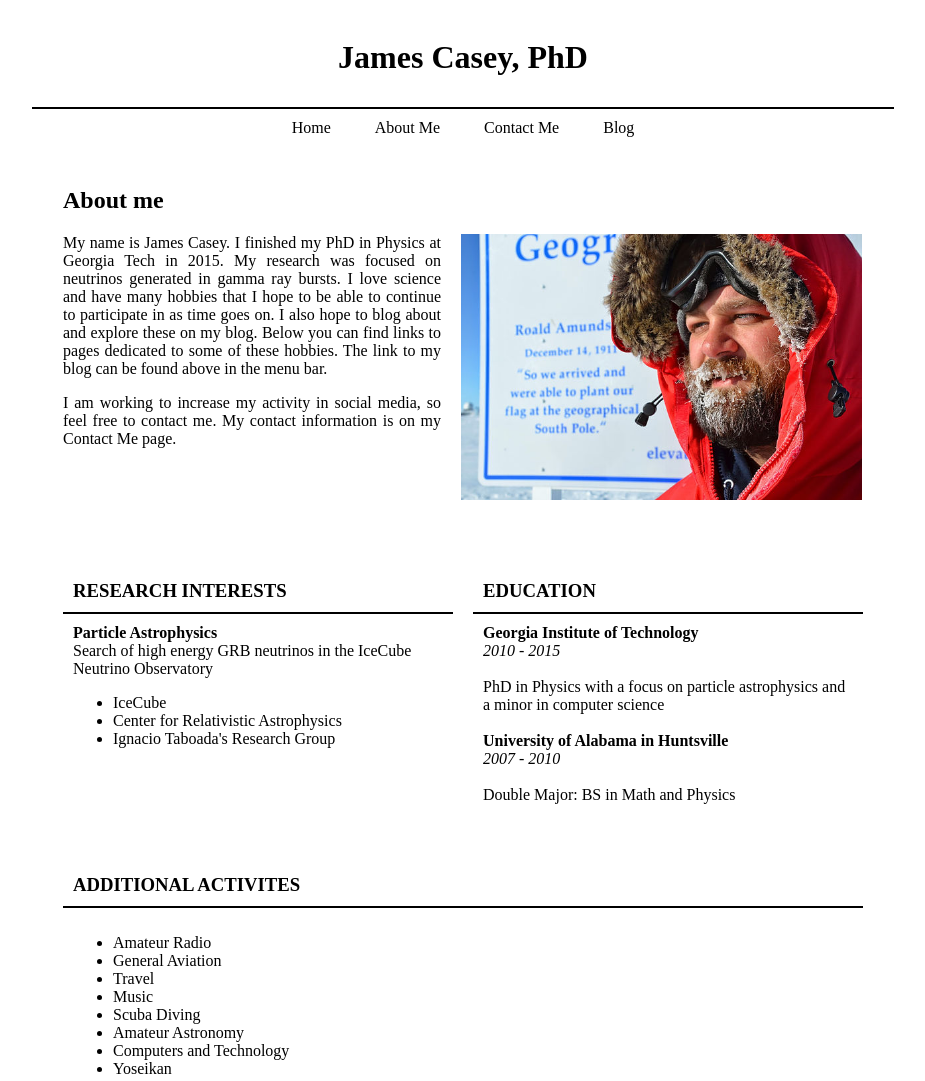
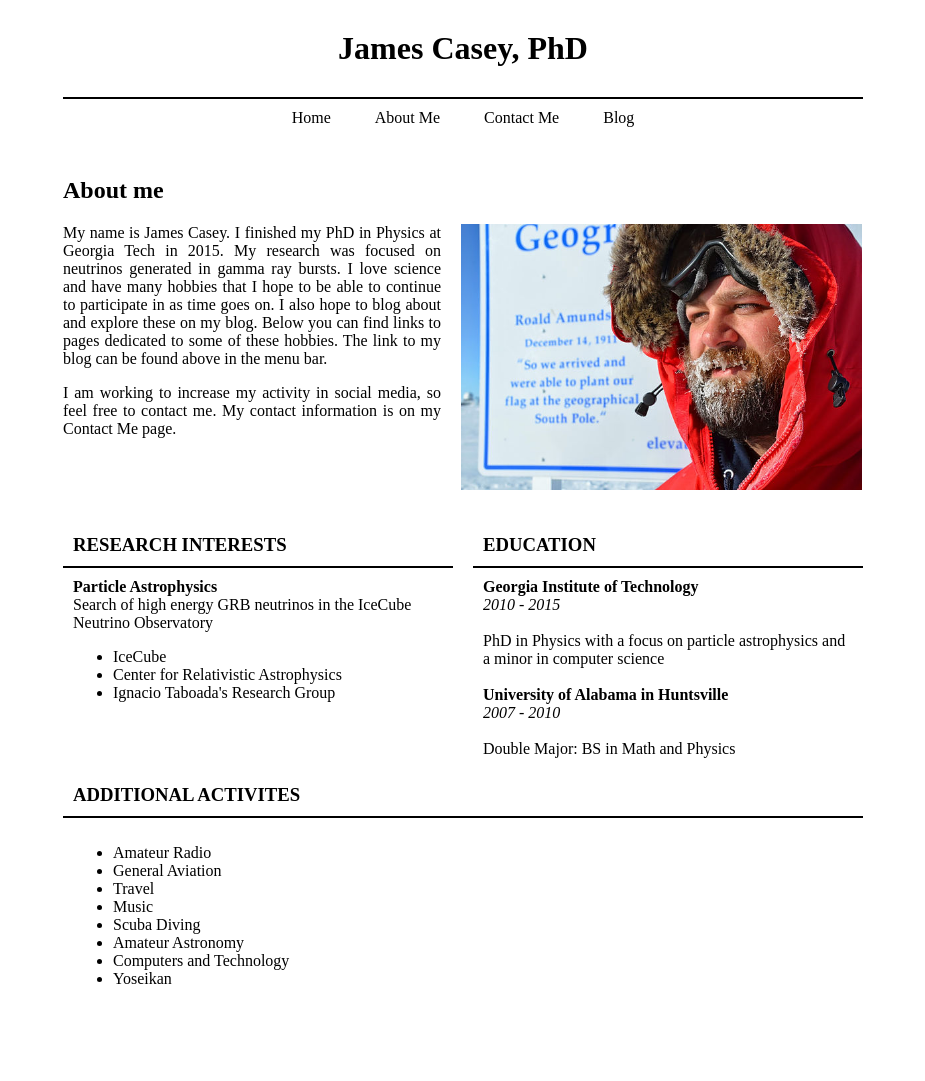
Before and after one commit to hanavi/personal_website, a plain HTML site: page about.html in a window 1280 px wide. Shown: the whole page, without its empty margins (177-1102 px from the left). After the commit the page ends 1014 px from the top, so only its background shows below. Drawn offline with Linux system fonts and the light colour scheme.

Commit message:
css formatting work

```diff
--- a/page.css
+++ b/page.css
@@ -39,10 +39,13 @@
     text-align: center;
     color: #000000;
     background: #ffffff;
+    margin: auto;
+    width: 800px;
 }
 h1 {
     border-bottom: 2px solid;
-    padding: 31px;
+    padding-top: 30px;
+    padding-bottom: 30px;
     width: 800px;
     margin: auto;
 }
@@ -56,7 +59,8 @@
     color: #000000;
     width: 800px;
     text-align: justify;
-    padding: 20px;
+    padding-top: 20px;
+    padding-bottom: 20px;
 }
 #aboutimg {
     float: right;
@@ -99,10 +103,11 @@
     text-align: left;
 }
 #about-wrapper {
+    width:800px;
+    height: 200px;
     margin: auto;
-    width:800px;
-    padding: 50px;
-    overflow: auto;
+    padding-top: 50px;
+    padding-bottom: 50px;
 }
 .about-padding {
     padding:10px;
```
